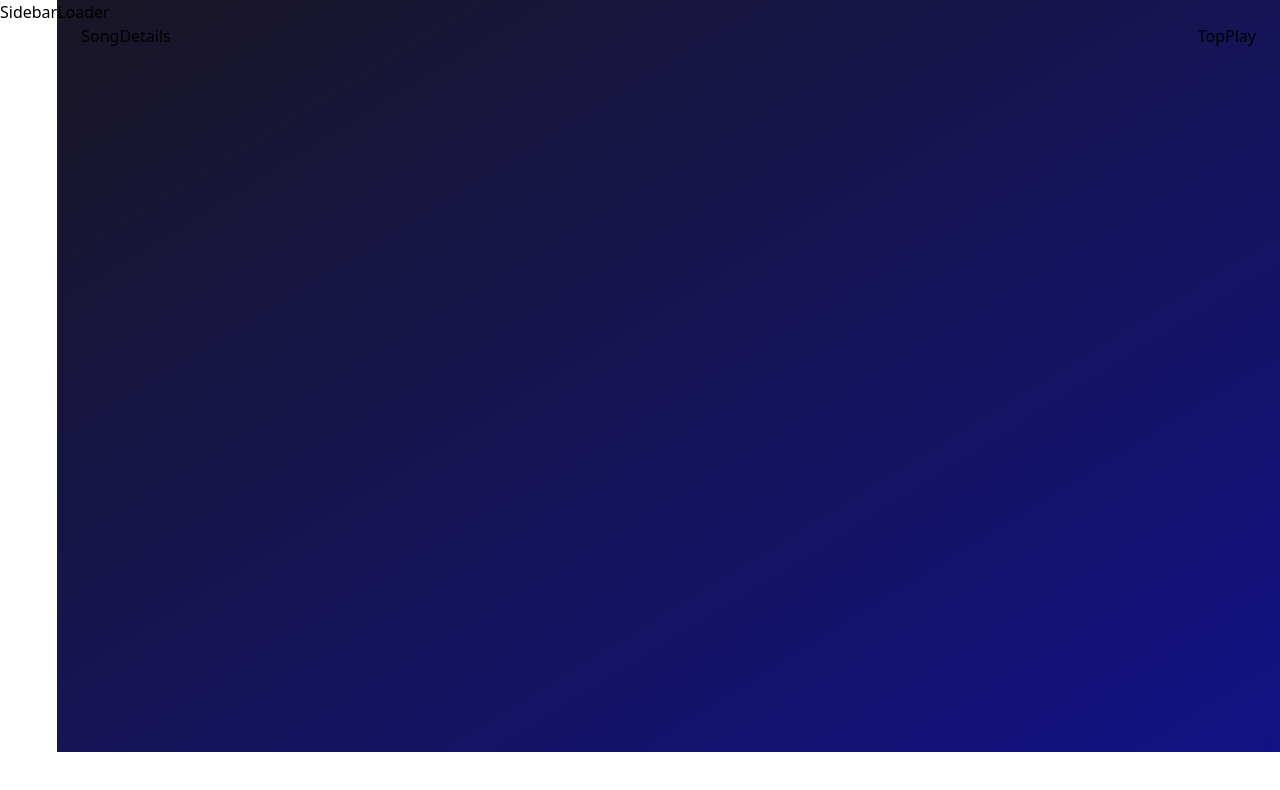
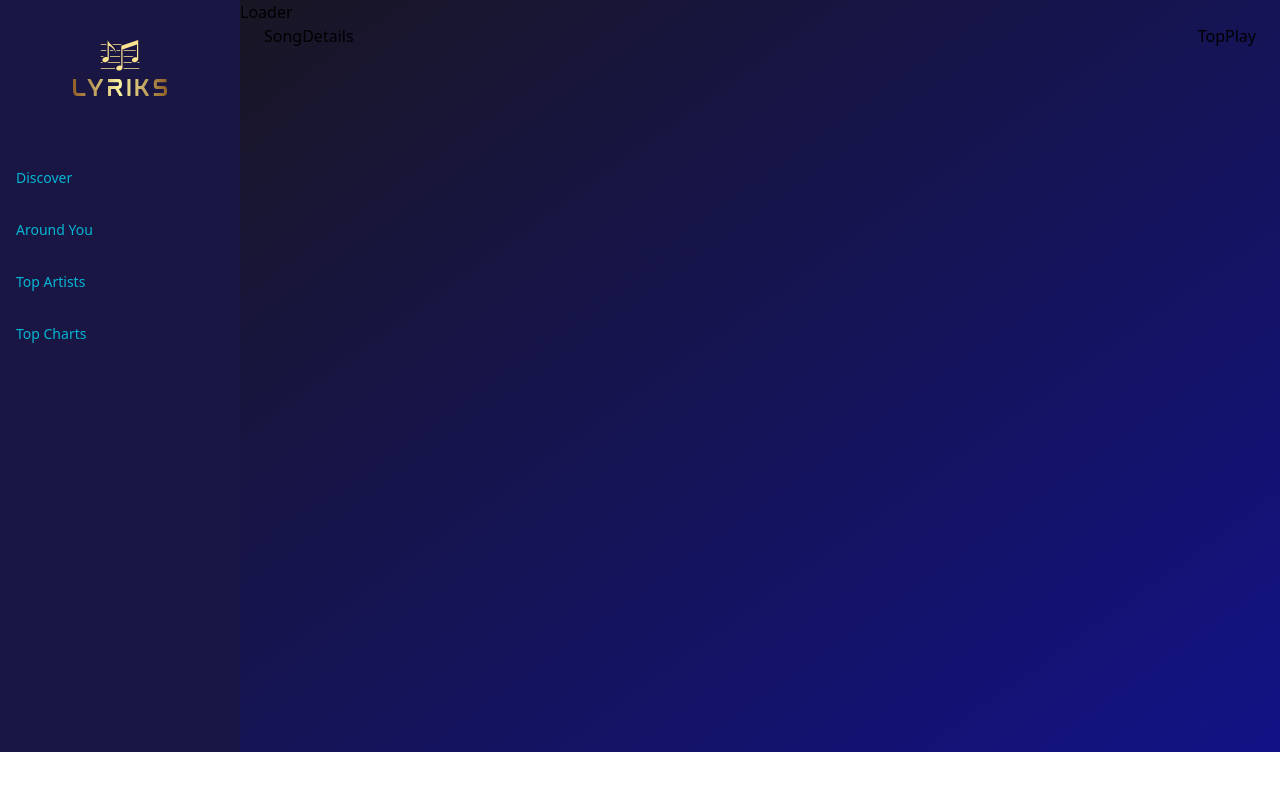
Before and after one commit to weichi2002/SpotifyClone, a React app: page /songs/1 in a window 1280 px wide. Shown: the top 790 px of the page. Built offline with nearby package versions, Linux system fonts and the light colour scheme; the HTML template or start-up script is replaced by a standard one.

Commit message:
Sidebar logo + navlinks

```diff
--- a/src/components/Sidebar.jsx
+++ b/src/components/Sidebar.jsx
@@ -1,5 +1,31 @@
-const Sidebar = () => (
-  <div>Sidebar</div>
+import { useState } from 'react';
+import { NavLink } from 'react-router-dom';
+import { RiCloseLine } from 'react-icons/ri';
+
+import { logo } from '../assets';
+import { links } from '../assets/constants'
+
+const NavLinks = () => (
+  <div className="mt-10">
+      {links.map((item)=>(
+        <NavLink className="flex flex-row justify-start items-center my-8 text-sm font-medium text-gray-400 hover:text-cyan-400">
+           {item.name}
+        </NavLink>
+      ))}
+  </div>
 );
 
+const Sidebar = () => {
+  const [mobileMenuOpen, setMobileMenuOpen] = useState(false);
+
+  return (
+    <>
+      <div className="md:flex hidden flex-col w-[240px] py-10 px-4 bg-[#191644]">
+          <img src={logo} alt="logo" className="w-full h-14 object-contain" />
+          <NavLinks/>
+      </div>
+    </>
+  )
+};
+
 export default Sidebar;
--- a/src/components/SongCard.jsx
+++ b/src/components/SongCard.jsx
@@ -7,11 +7,14 @@
 
 const SongCard = ({song, isPlaying, activeSong, data,  i}) => {
 
+  const dispatch = useDispatch();
+
   const handlePauseClick = () => {
-
+    dispatch(playPause(false));
   }
   const handlePlayClick = () => {
-
+    dispatch(setActiveSong({ song, data, i }));
+    dispatch(playPause(true));
   }
 
   return(
```
